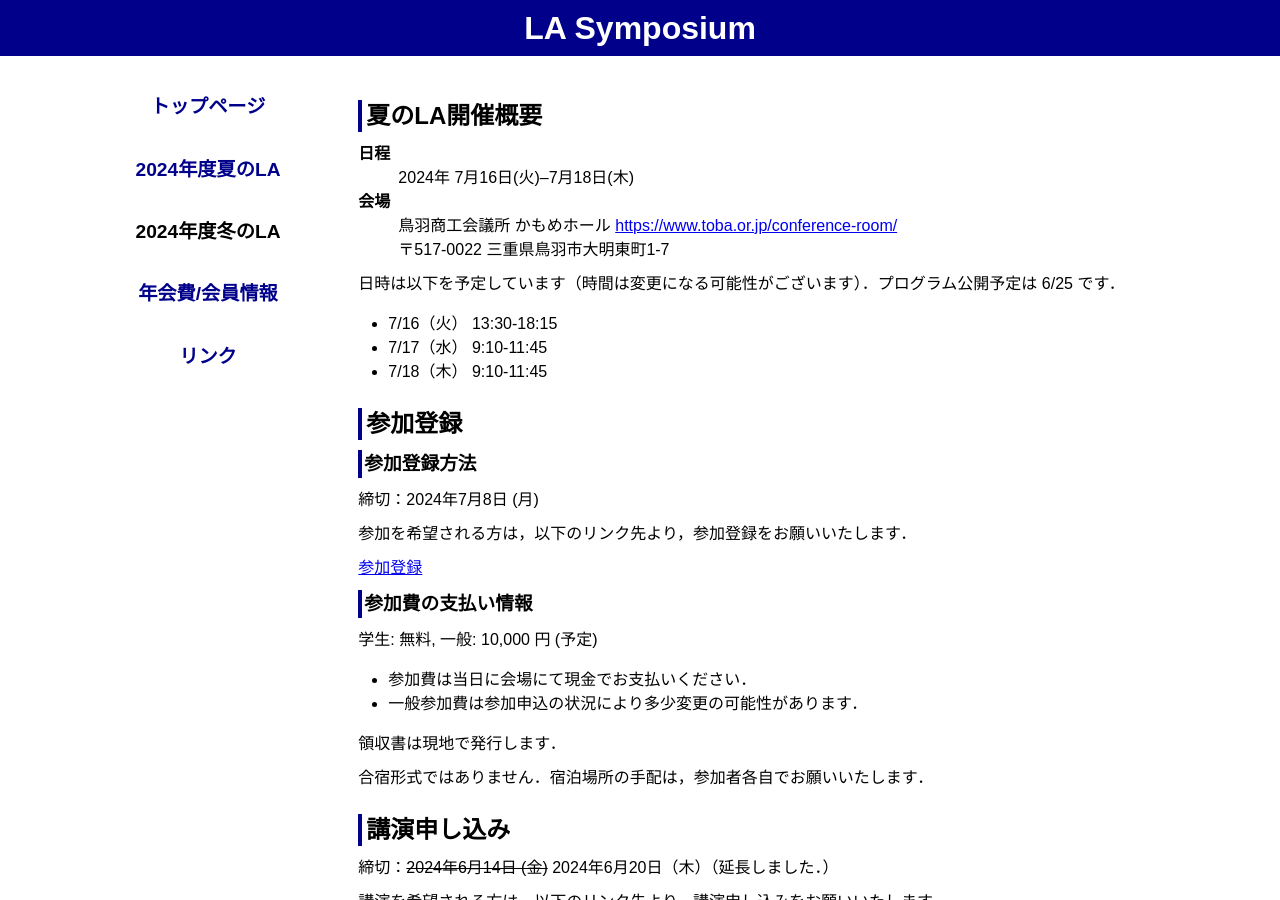
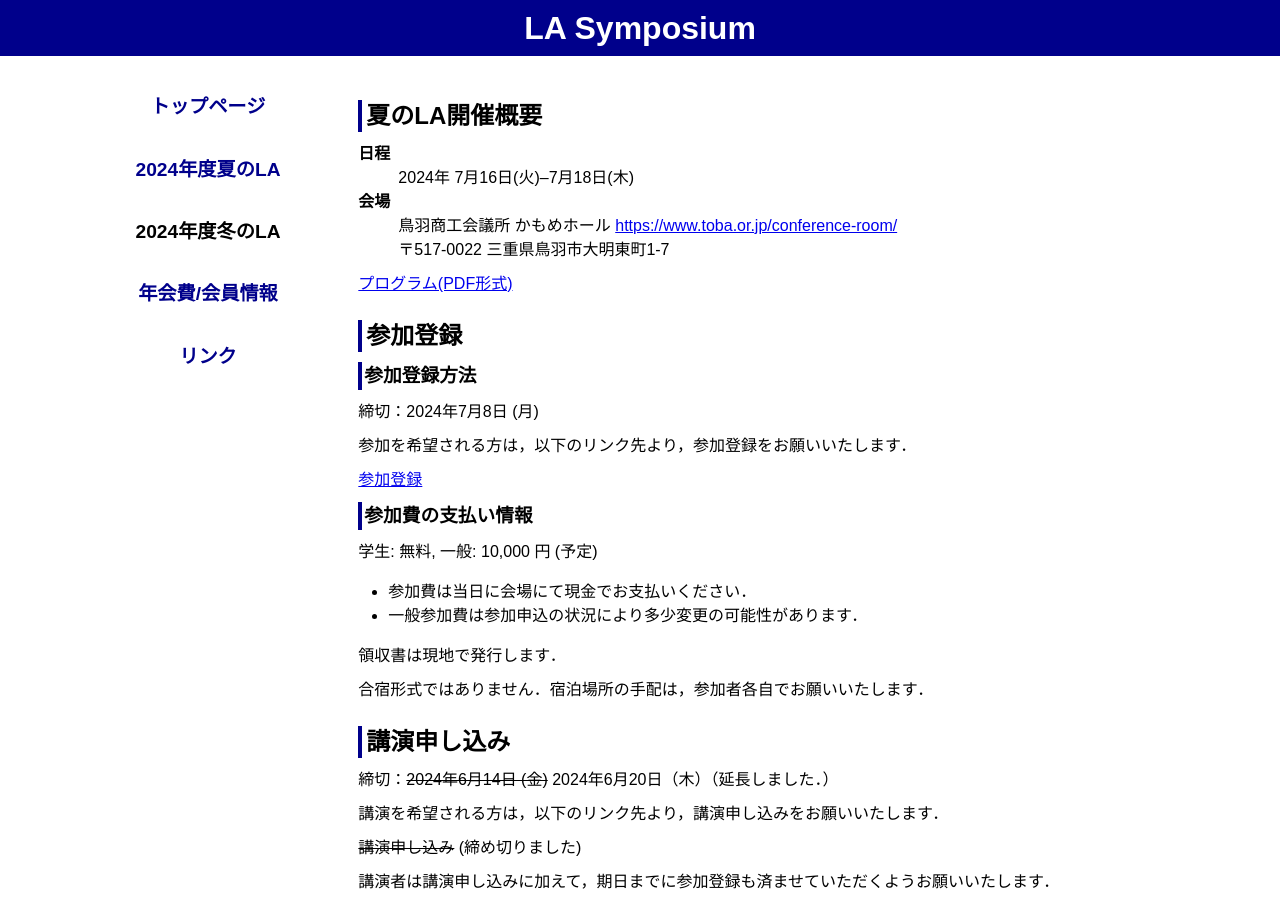
Before and after one commit to ytamura12/la-symposium_test.github.io, a Jekyll site: the page built from 2024/summer.md, in a window 1280 px wide and 900 px high. Built offline with Jekyll 4.4.1, drawn with Linux system fonts in a browser that asks for light colours.

Commit message:
Upload la2024s_program.pdf and update summer.md (for program)

```diff
--- a/2024/summer.md
+++ b/2024/summer.md
@@ -13,16 +13,11 @@ title: LA Symposium 2024, 夏のLA
   <dd>〒517-0022 三重県鳥羽市大明東町1-7</dd>
 </dl>
 
-日時は以下を予定しています（時間は変更になる可能性がございます）．プログラム公開予定は 6/25 です．
-* 7/16（火） 13:30-18:15
-* 7/17（水） 9:10-11:45
-* 7/18（木） 9:10-11:45
-
-
 
 <!--
-[プログラム(HTML形式)](./summer_program.html) [プログラム(PDF形式)](./LA2023summer_program.pdf)
+[プログラム(HTML形式)](./summer_program.html)
 -->
+[プログラム(PDF形式)](./la2024s_program.pdf)
 
 <!--
 <p>
```
Also changed, not shown: 1 other file.
